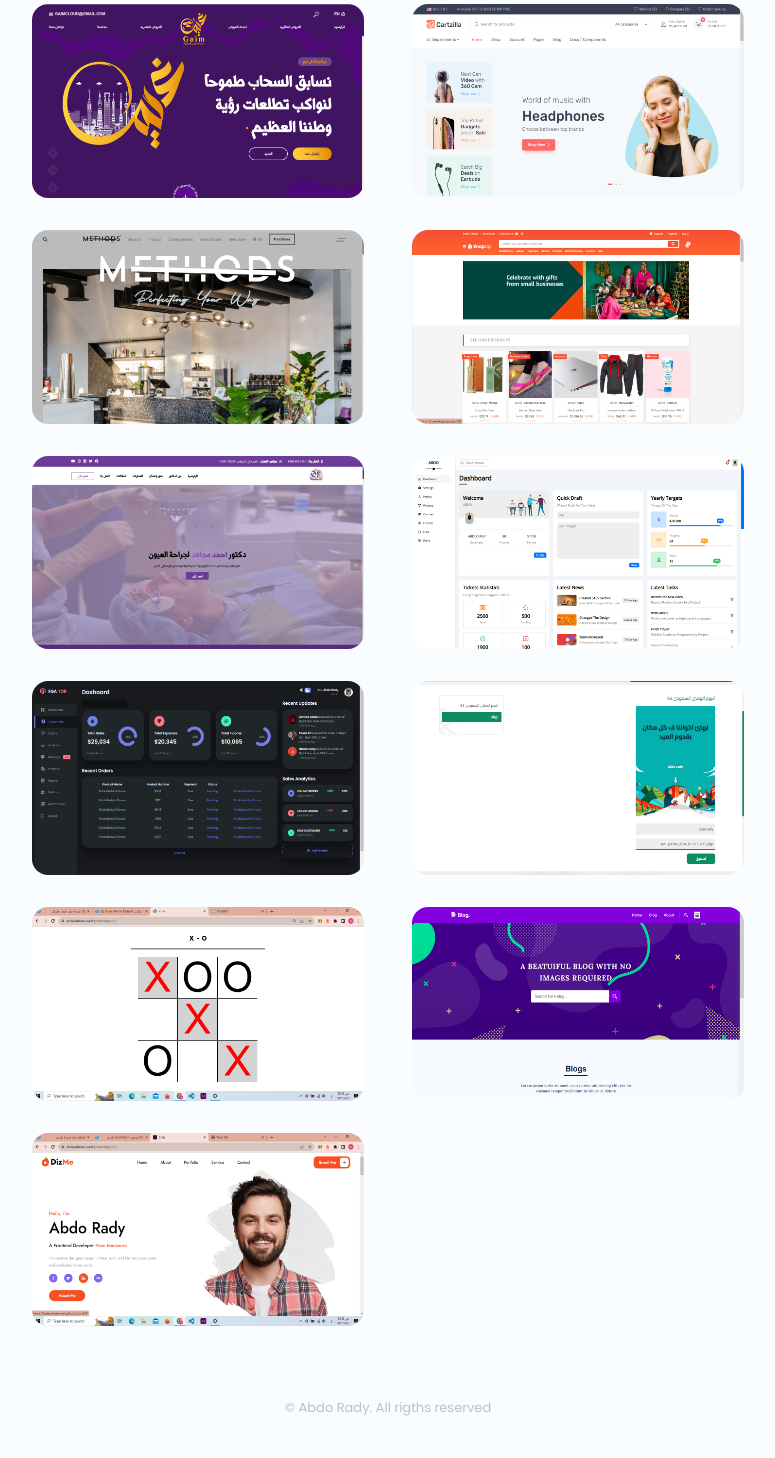
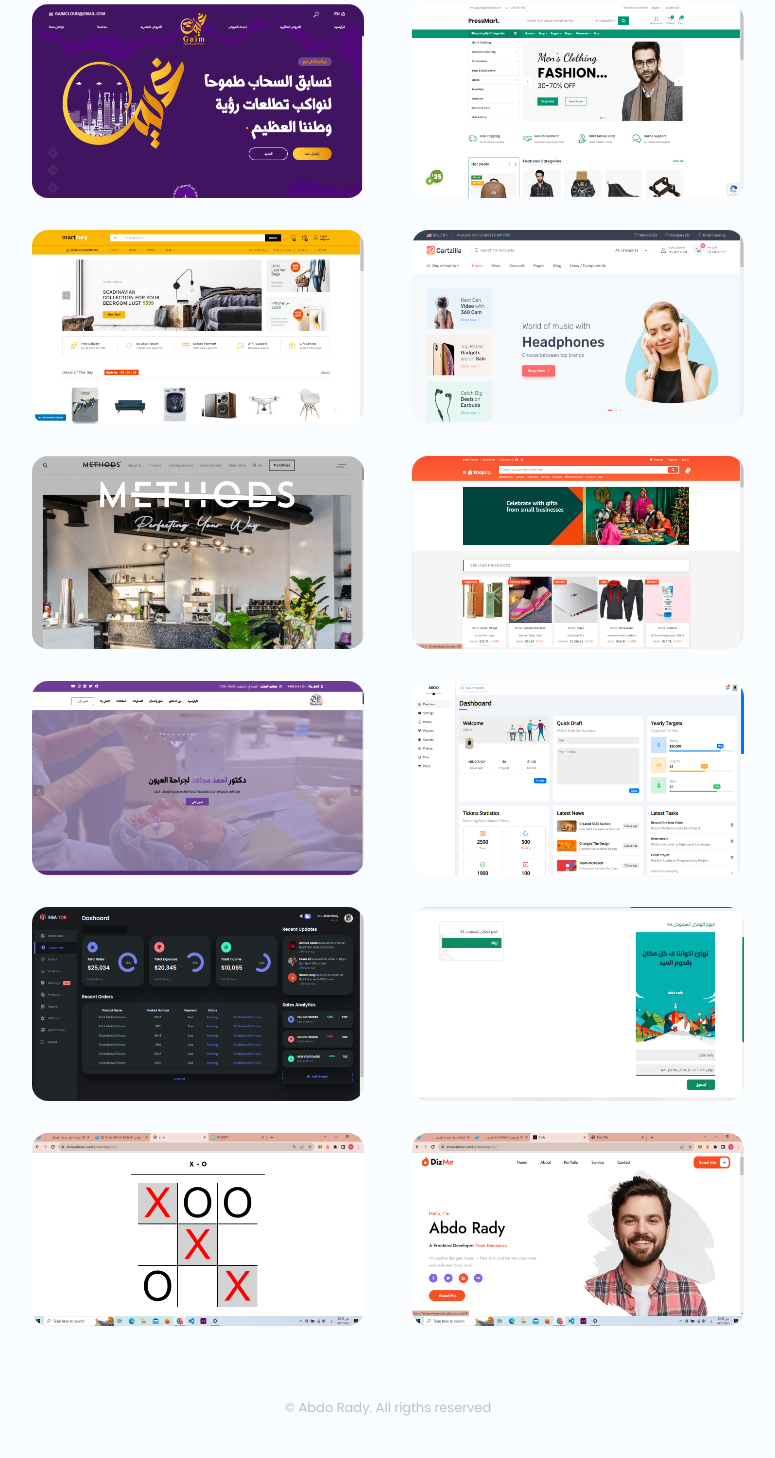
Before and after one commit to abderahman-said/codey, a plain HTML site: page index.html in a window 1280 px wide. Shown: the part 937-2395 px from the top of the page, without its empty margins (252-1027 px from the left). Drawn offline with nearby package versions, Linux system fonts and the light colour scheme.

Commit message:
Update index.html

```diff
--- a/index.html
+++ b/index.html
@@ -149,7 +149,32 @@ abdelrahmanelsaeid-
                                 </div>
                             </div>
                         </article>
+                        <article class="projects__card">
+                            <img src="assets/img/ecom.png" alt="" class="projects__img">
 
+                           <div class="projects__modal">
+                               <div>
+                                   <span class="projects__subtitle">Web</span>
+                                   <h3 class="projects__title">ecommerce</h3>
+                                   <a href="https://pressmart.presslayouts.com/" target="_blank" class="projects__button button button__small">
+                                       <i class="ri-link"></i>
+                                   </a>
+                               </div>
+                           </div>
+                       </article>
+                       <article class="projects__card">
+                        <img src="assets/img/ecom2.png" alt="" class="projects__img">
+
+                       <div class="projects__modal">
+                           <div>
+                               <span class="projects__subtitle">Web</span>
+                               <h3 class="projects__title">ecommerce</h3>
+                               <a href="https://wpmartfury.com/marketplace5/" target="_blank" class="projects__button button button__small">
+                                   <i class="ri-link"></i>
+                               </a>
+                           </div>
+                       </div>
+                   </article>
                         <article class="projects__card">
                             <img src="assets/img/Cartzilla.png" alt="" class="projects__img">
 
@@ -228,6 +253,7 @@ abdelrahmanelsaeid-
                                </div>
                            </div>
                        </article>
+
                        <article class="projects__card">
                         <img src="assets/img/web3.png" alt="" class="projects__img">
 
@@ -249,19 +275,6 @@ abdelrahmanelsaeid-
                                 <span class="projects__subtitle">Web</span>
                                 <h3 class="projects__title"> x-o game </h3>
                                 <a href="https://abderahman-said.github.io/pro7/" target="_blank" class="projects__button button button__small">
-                                    <i class="ri-link"></i>
-                                </a>
-                            </div>
-                        </div>
-                    </article>
-                        <article class="projects__card">
-                        <img src="assets/img/blog.png" alt="" class="projects__img">
-
-                        <div class="projects__modal">
-                            <div>
-                                <span class="projects__subtitle">Web</span>
-                                <h3 class="projects__title"> blog  </h3>
-                                <a href="https://blog-iota-wine-88.vercel.app/" target="_blank" class="projects__button button button__small">
                                     <i class="ri-link"></i>
                                 </a>
                             </div>
```
